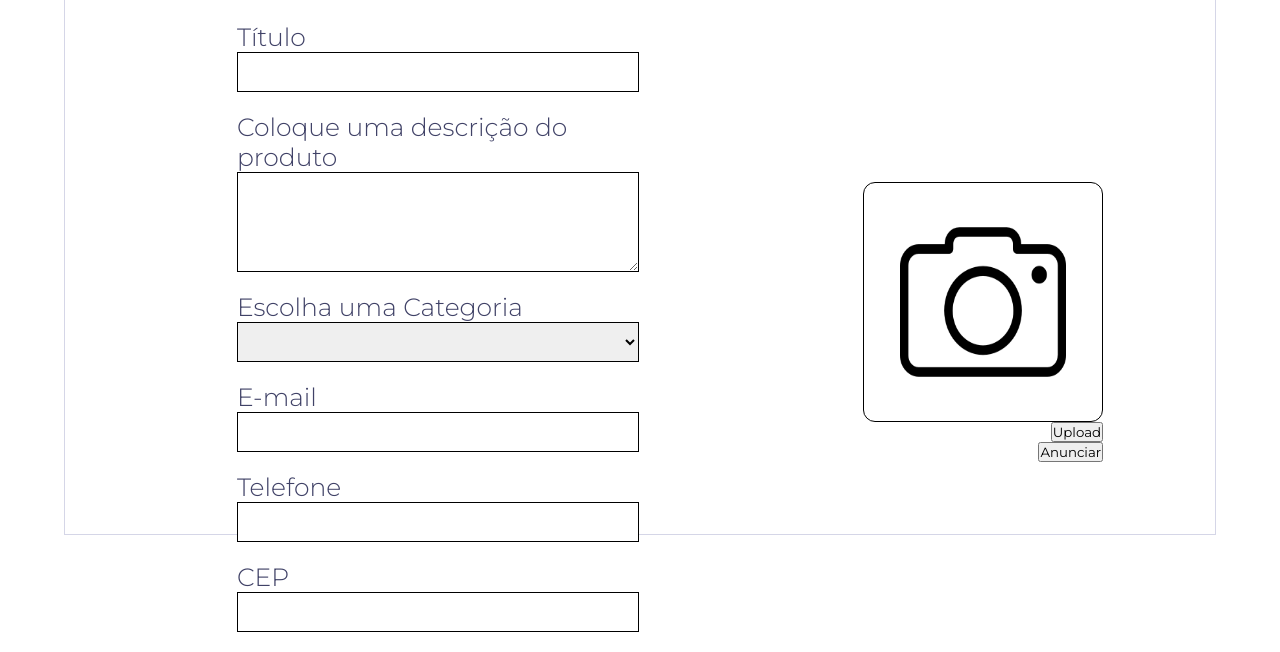
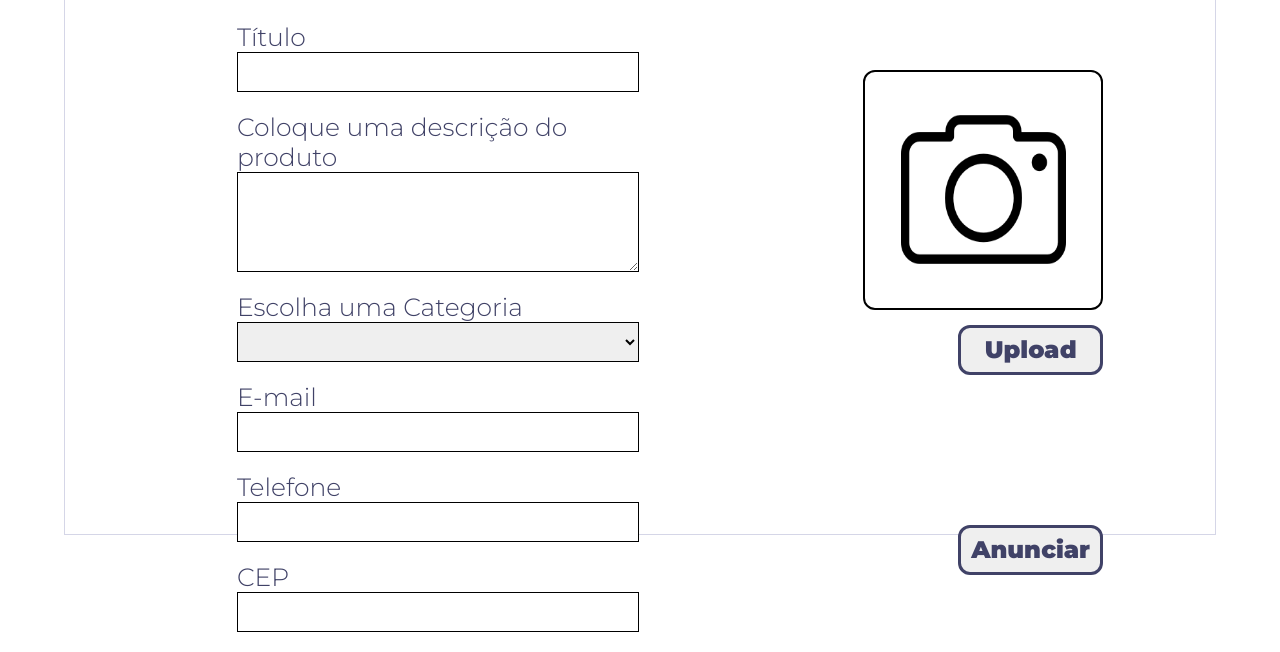
Before and after one commit to Lucaslmp77/yhelp, a plain HTML site: page html/anunciar.html in a window 1280 px wide. Shown: the part 225-877 px from the top of the page. Drawn offline with Linux system fonts and the light colour scheme.

Commit message:
html e css pré finalizado

```diff
--- a/css/anunciar.css
+++ b/css/anunciar.css
@@ -115,10 +115,28 @@ select option{
     height: 240px;
     background-color: white;
     border-radius: 12px;
-    border: 1px black solid;
+    border: 2px black solid;
 }
 
 .formularioFotoAnunciar img{
     width: 70%;
     height: 80%;
 }
+
+.botaoUpload{
+    margin-top: 15px;
+    margin-bottom: 150px;
+}
+
+.botaoUpload button,
+.botaoAnunciar button{
+    width: 145px;
+    height: 50px;
+    border: 3px var(--purple-color) solid;
+    border-radius: 12px;
+    color: var(--purple-color);
+    font-style: normal;
+    font-weight: 800;
+    font-size: 24px;
+    line-height: 36px;
+}
--- a/html/anunciar.html
+++ b/html/anunciar.html
@@ -69,7 +69,7 @@
                         <div class="formularioFotoAnunciar">
                             <img src="/img/Foto.png" alt="">
                         </div>
-                        <div class="botaoUploado">
+                        <div class="botaoUpload">
                             <button>Upload</button>
                         </div>
                         <div class="botaoAnunciar">
```
